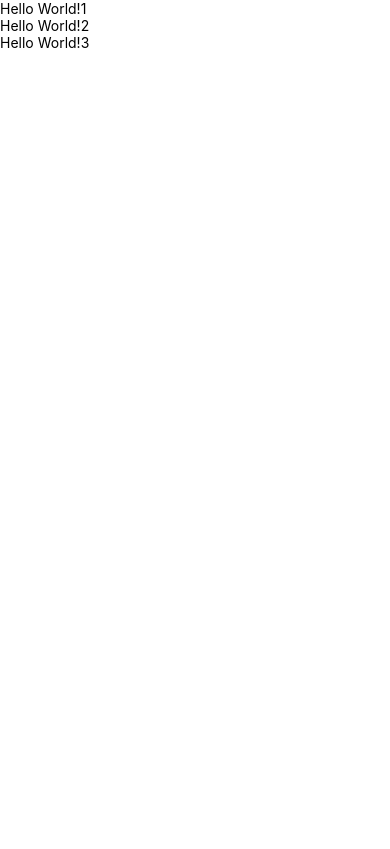
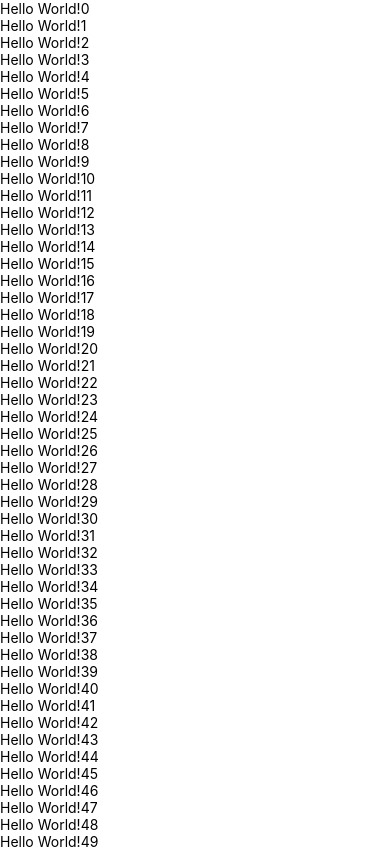
Before and after one commit to nadajinny/React_Native, a React Native app in the folder ch02_2/: screen / in a window 390 px wide. Shown: the top 849 px of the page. Built offline with nearby package versions, Linux system fonts and the light colour scheme.

Commit message:
조금씩 다른 100개의 컴포넌트 배열 만들기

```diff
--- a/ch02_2/App.tsx
+++ b/ch02_2/App.tsx
@@ -2,7 +2,7 @@ import React from "react"
 import { SafeAreaView, Text } from "react-native"
 
 export default function App() {
-  const children = [1,2,3].map((i)=><Text>Hello World!{i}</Text>)
-
+  const children = new Array(100).fill(null)
+    .map((notUsed, index)=><Text>Hello World!{index}</Text>)
   return <SafeAreaView>{children}</SafeAreaView>
 }
```
